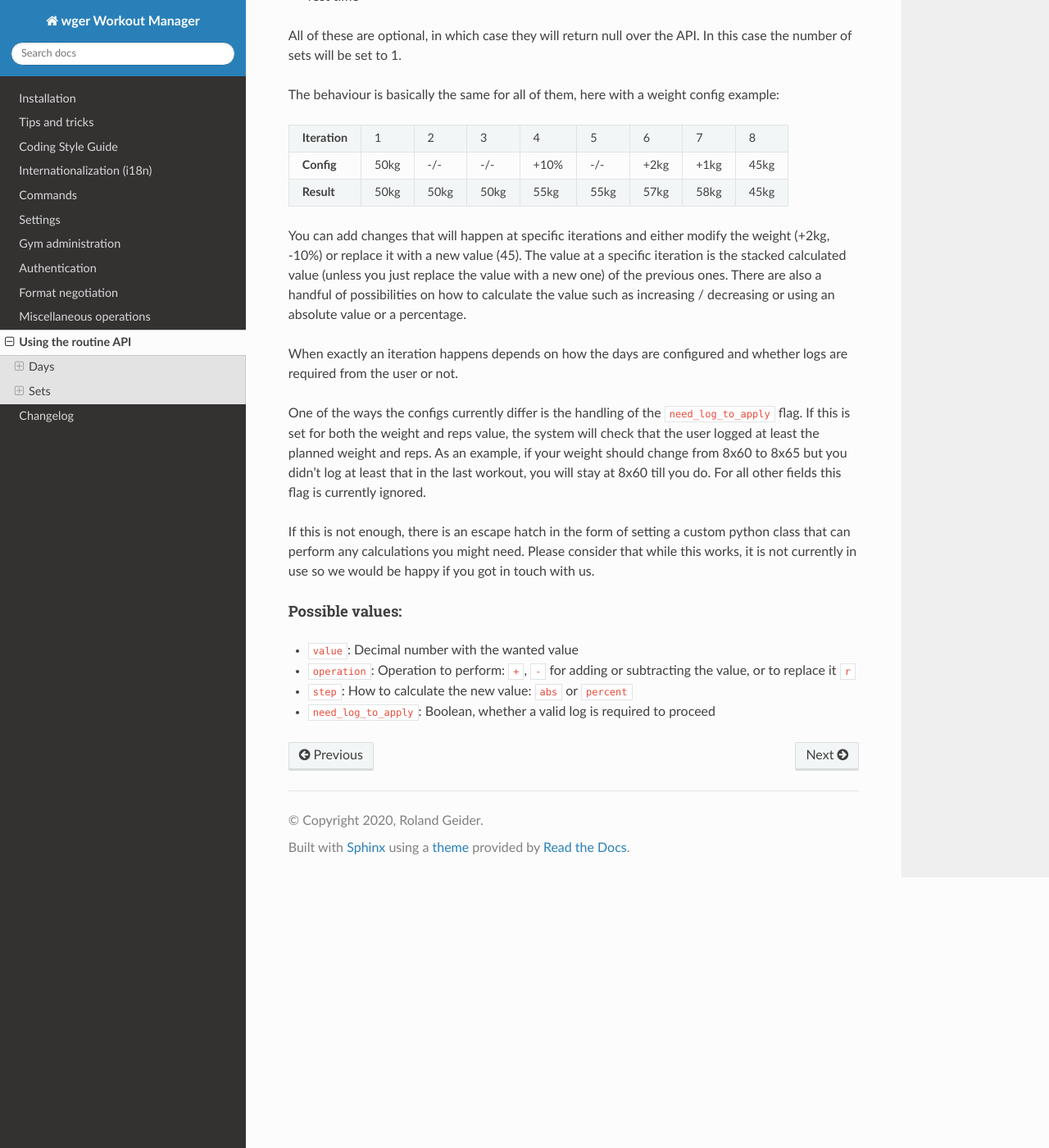
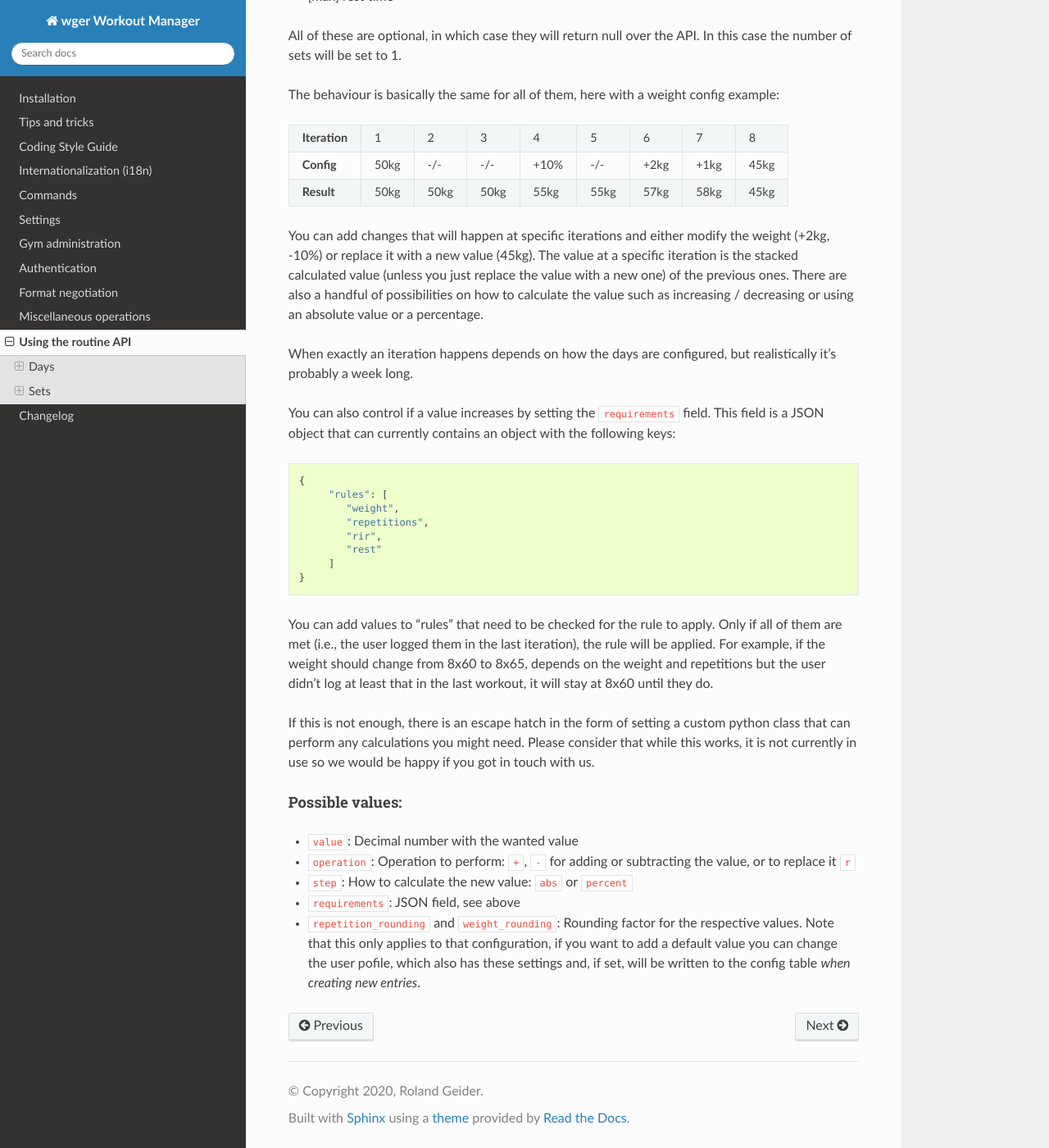
Before and after one commit to wger-project/docs, a Sphinx documentation site: the page built from docs/routines.rst, in a window 1280 px wide and 1400 px high, scrolled down 3423 px. Shown: the whole window at 82% size. Built offline with Sphinx 7.4.7 and the Read the Docs theme 3.1.0, drawn with Linux system fonts in a browser that asks for light colours; some of the changed text lies outside the part shown.

Commit message:
Update routines docs

```diff
--- a/docs/routines.rst
+++ b/docs/routines.rst
@@ -273,20 +273,31 @@ The behaviour is basically the same for all of them, here with a weight config e
      - 45kg
 
 You can add changes that will happen at specific iterations and either modify the
-weight (+2kg, -10%) or replace it with a new value (45). The value at a specific iteration
-is the stacked calculated value (unless you just replace the value with a new one) of
-the previous ones. There are also a handful of possibilities on how to calculate the value
-such as increasing / decreasing or using an absolute value or a percentage.
+weight (+2kg, -10%) or replace it with a new value (45kg). The value at a specific
+iteration is the stacked calculated value (unless you just replace the value with
+a new one) of the previous ones. There are also a handful of possibilities on how
+to calculate the value such as increasing / decreasing or using an absolute value
+or a percentage.
 
-When exactly an iteration happens depends on how the days are configured and
-whether logs are required from the user or not.
+When exactly an iteration happens depends on how the days are configured, but
+realistically it's probably a week long.
 
-One of the ways the configs currently differ is the handling of the ``need_log_to_apply``
-flag. If this is set for both the weight and reps value, the system will check that
-the user logged at least the planned weight and reps. As an example, if your weight
-should change from 8x60 to 8x65 but you didn't log at least that in the last workout,
-you will stay at 8x60 till you do. For all other fields this flag is currently
-ignored.
+You can also control if a value increases by setting the ``requirements`` field. This
+field is a JSON object that can currently contains an object with the following keys::
+
+    {
+         "rules": [
+            "weight",
+            "repetitions",
+            "rir",
+            "rest"
+         ]
+    }
+You can add values to "rules" that need to be checked for the rule to apply. Only
+if all of them are met (i.e., the user logged them in the last iteration), the rule
+will be applied. For example, if the weight should change from 8x60 to 8x65, depends
+on the weight and repetitions but the user didn't log at least that in the last
+workout, it will stay at 8x60 until they do.
 
 If this is not enough, there is an escape hatch in the form of setting a custom python
 class that can perform any calculations you might need. Please consider that while this
@@ -298,4 +309,8 @@ Possible values:
 * ``value``: Decimal number with the wanted value
 * ``operation``: Operation to perform: ``+``, ``-`` for adding or subtracting the value, or to replace it ``r``
 * ``step``: How to calculate the new value: ``abs`` or ``percent``
-* ``need_log_to_apply``: Boolean, whether a valid log is required to proceed
+* ``requirements``: JSON field, see above
+* ``repetition_rounding`` and ``weight_rounding``: Rounding factor for the respective values.
+  Note that this only applies to that configuration, if you want to add a default value
+  you can change the user pofile, which also has these settings and, if set, will be written
+  to the config table *when creating new entries*.
```
Also changed, not shown: other parts of docs/routines.rst (+5 -5 lines).
